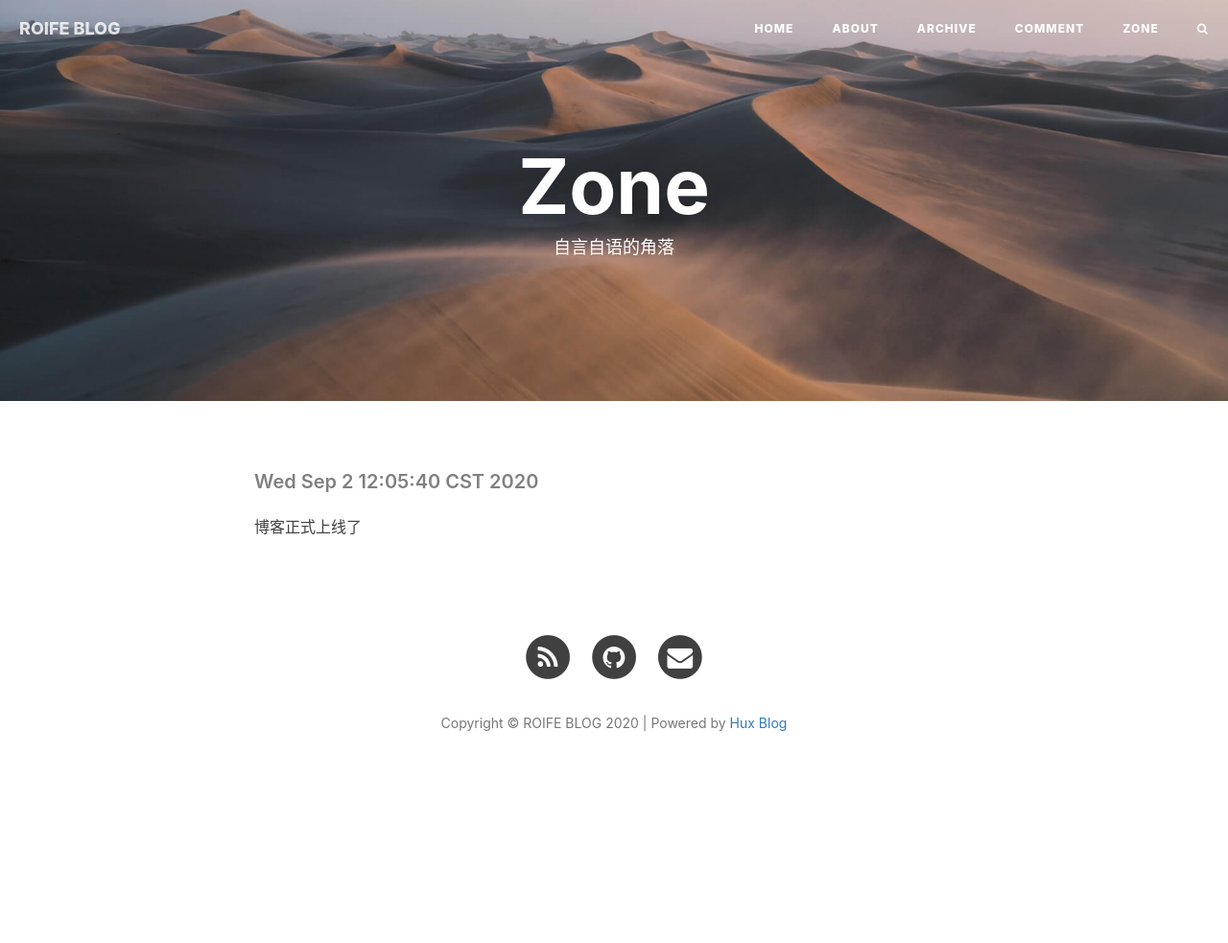
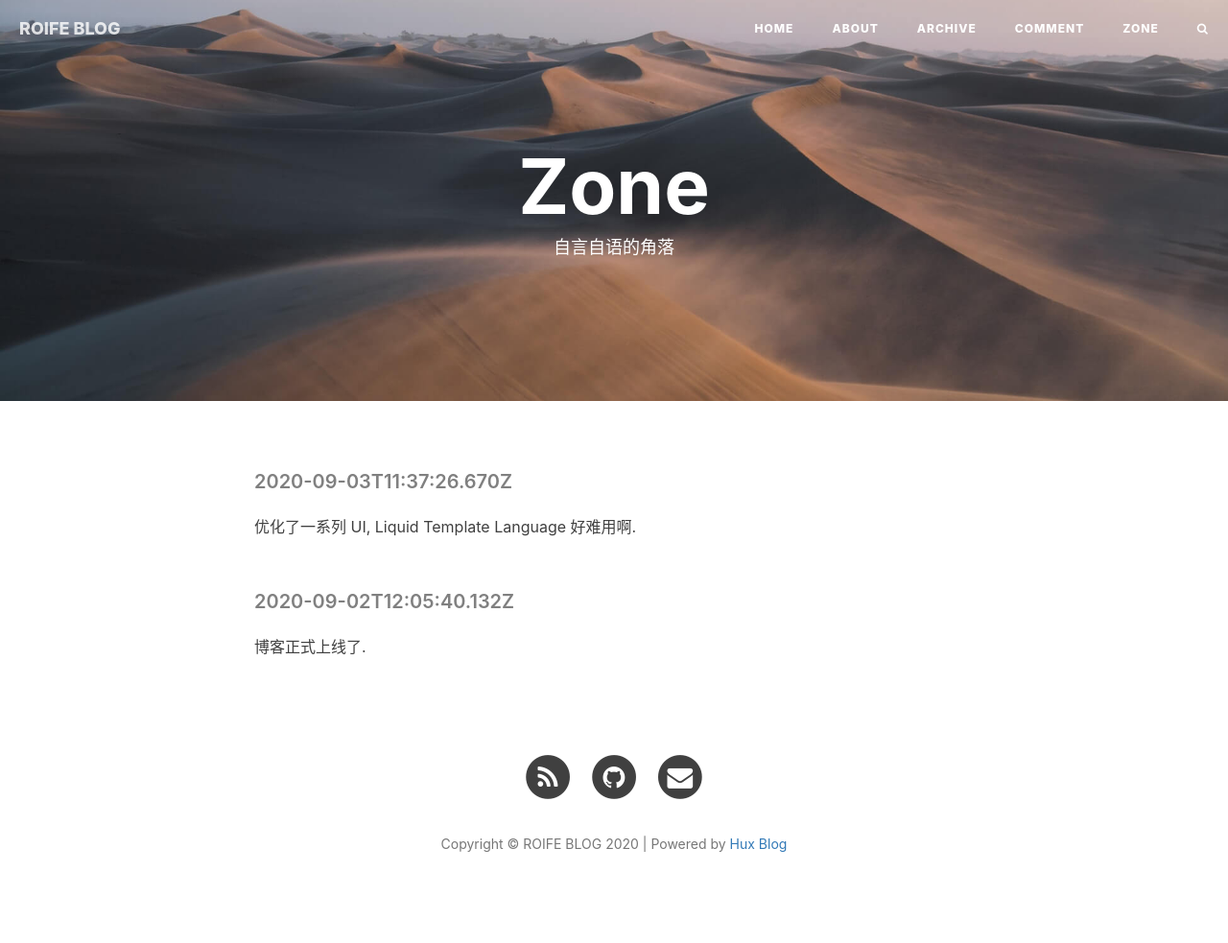
Before and after one commit to LogicLee0902/-LogicLee0902.github.io, a Jekyll site: the page built from zone.html, in a window 1280 px wide. Shown: the whole page at 96% size. Built offline with Jekyll 4.4.1, drawn with Linux system fonts in a browser that asks for light colours; nearby versions of some CDN libraries; comment, search, counter and statistics services are not loaded; before the commit the page ends 900 px from its top, so only the background shows below that.

Commit message:
update zone

```diff
--- a/_includes/zone/zh.md
+++ b/_includes/zone/zh.md
@@ -1,4 +1,9 @@
 <!-- > 系列文章合集 -->
 
-###### Wed Sep 2 12:05:40 CST 2020
-博客正式上线了
+###### 2020-09-03T11:37:26.670Z
+
+优化了一系列 UI, Liquid Template Language 好难用啊.
+
+###### 2020-09-02T12:05:40.132Z
+
+博客正式上线了.
```
